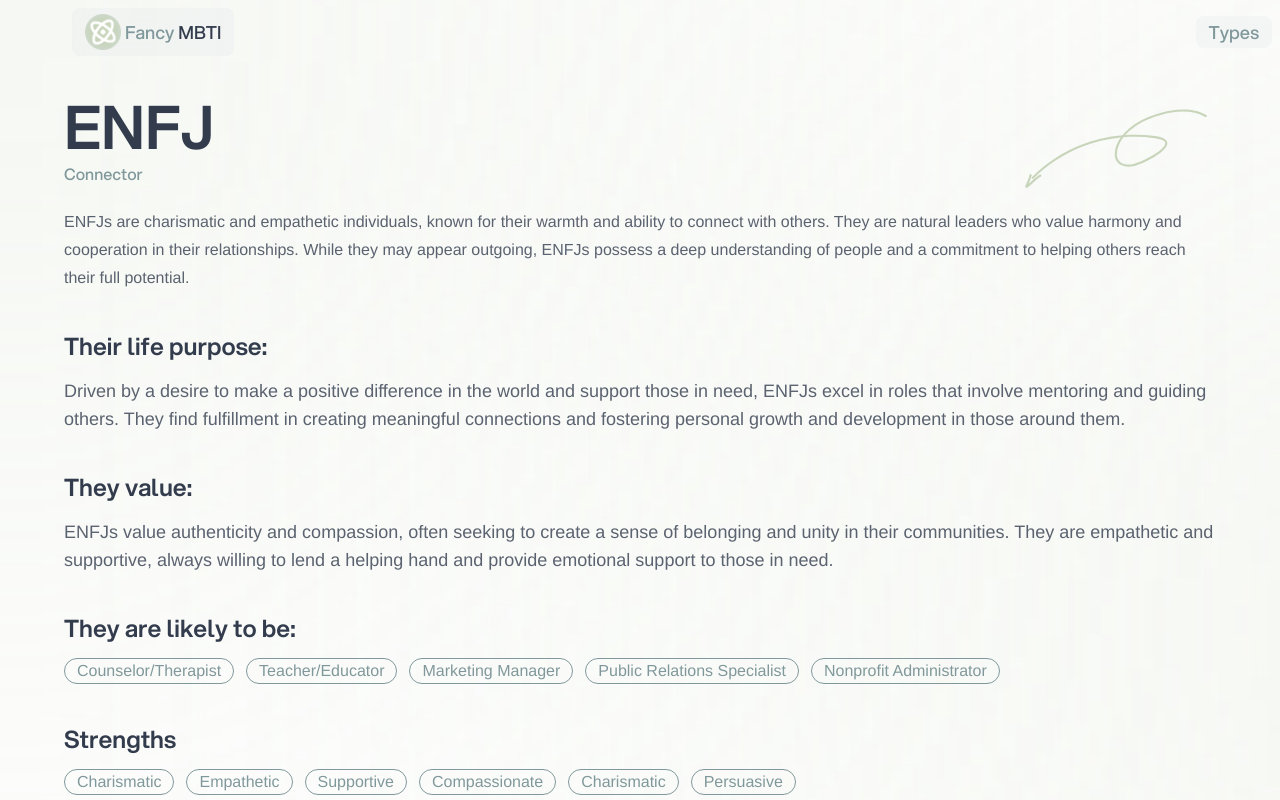
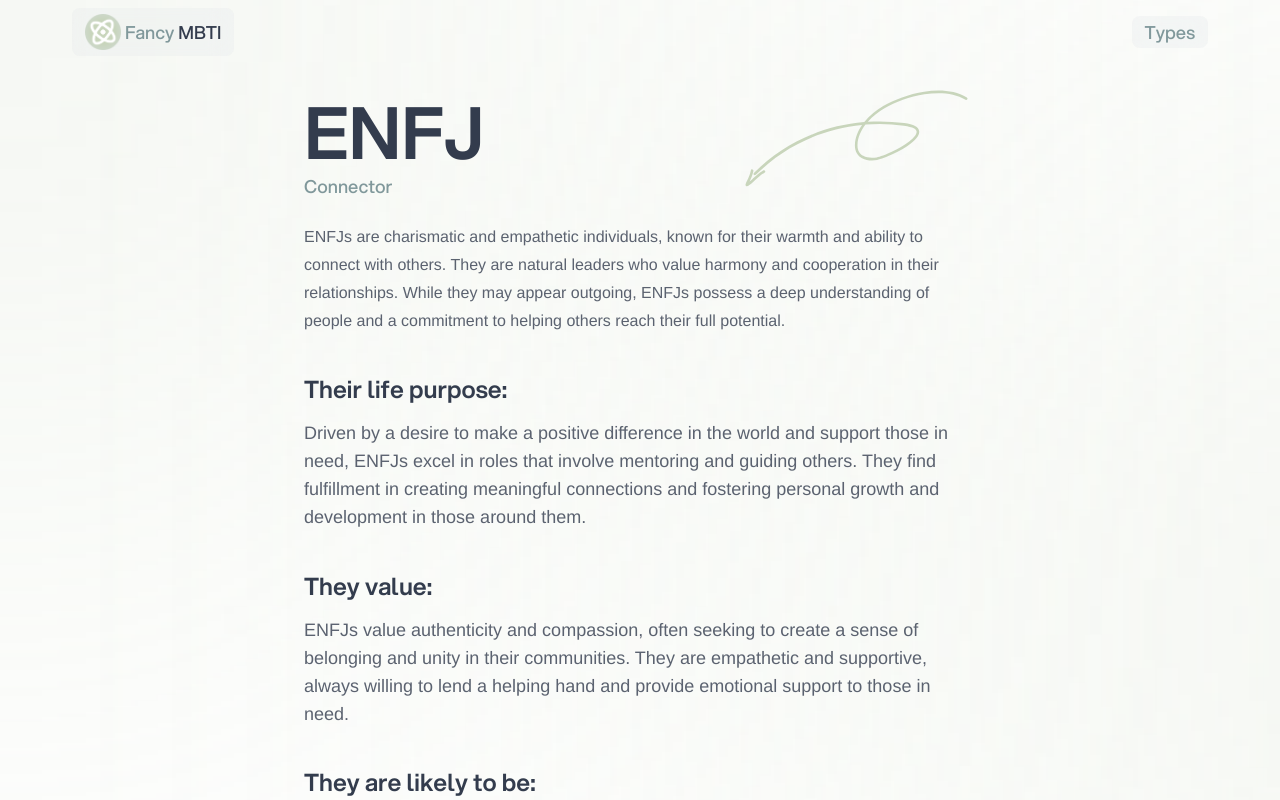
Before and after one commit to NightWanderer2004/fancy-mbti, a Next.js app: page /types/ENFJ in a window 1280 px wide. Shown: the top 800 px of the page. Built offline with nearby package versions, Linux system fonts and the light colour scheme; a web font is replaced by a local one.

Commit message:
Improve design on desktop

```diff
--- a/src/app/types/[type]/page.js
+++ b/src/app/types/[type]/page.js
@@ -7,9 +7,9 @@ export default function Page({ params }) {
    if (!info) return <div>404</div>
 
    return (
-      <div className='pt-24 relative z-40 animate-fadeUp'>
+      <div className='pt-24 relative z-40 animate-fadeUp max-w-2xl mx-auto'>
          <svg
-            className='absolute top-[90px] right-3 w-[180px] rotate-[-45deg] scale-x-[-1]'
+            className='absolute top-[90px] md:top-[80px] right-3 w-[180px] md:w-[220px] rotate-[-45deg] scale-x-[-1]'
             width='253'
             height='119'
             viewBox='0 0 253 119'
@@ -31,10 +31,9 @@ export default function Page({ params }) {
                fill='black'
             />
          </svg>
-
-         <div className=' font-aspekta'>
-            <h1 className='text-6xl font-semibold mb-0'>{info.type}</h1>
-            <p className='mt-1 font-medium text-accent'>{info.name}</p>
+         <div className='font-aspekta'>
+            <h1 className='text-6xl md:text-7xl font-semibold mb-0'>{info.type}</h1>
+            <p className='mt-1 md:text-lg font-medium text-accent'>{info.name}</p>
          </div>
          <p>{info.about}</p>
          {Object.keys(info)
--- a/src/app/types/page.js
+++ b/src/app/types/page.js
@@ -12,7 +12,7 @@ export default function Types() {
                </span>
             </p>
             <svg
-               className='pointer-events-none absolute -bottom-[115px] left-0 w-[290px]'
+               className='pointer-events-none absolute -bottom-[115px] md:top-8 left-0 md:left-[50%] w-[290px] md:w-[660px] md:rotate-12'
                width='1340'
                height='176'
                viewBox='0 0 1340 176'
--- a/src/components/MBTI.js
+++ b/src/components/MBTI.js
@@ -12,7 +12,7 @@ export default function MBTI() {
 
 function Type({ type }) {
    return (
-      <a href={`/types/${type.type}`} className='btn justify-start text-start no-underline bg-base-100/80 rounded-lg h-[130px] text-lg'>
+      <a href={`/types/${type.type}`} className='btn justify-start text-start no-underline bg-base-100/50 rounded-lg h-[130px] text-lg'>
          <div>
             <div className='w-16 h-16 bg-accent rounded-md mb-2'></div>
             {type.type}
--- a/src/components/Navbar.js
+++ b/src/components/Navbar.js
@@ -4,18 +4,18 @@ import React from 'react'
 export default function Navbar() {
    return (
       <nav className='navbar fixed top-0 left-0 z-50 py-0'>
-         <div className='flex-1 container mx-auto md:px-12 lg:px-16'>
+         <div className='justify-between container mx-auto md:px-12 lg:px-16'>
             <a href='/' className='btn btn-ghost font-aspekta font-medium text-lg flex items-center gap-1 bg-gray-200/30 backdrop-blur-md px-3'>
                <Image src='/logo.png' width={36} height={36} />
                <span className='text-accent'>Fancy</span> MBTI
             </a>
+            <a
+               href='/types'
+               className='btn btn-sm btn-ghost font-aspekta font-medium text-accent text-lg flex items-center gap-1 bg-gray-200/30 backdrop-blur-md px-3'
+            >
+               Types
+            </a>
          </div>
-         <a
-            href='/types'
-            className='btn btn-sm btn-ghost font-aspekta font-medium text-accent text-lg flex items-center gap-1 bg-gray-200/30 backdrop-blur-md px-3'
-         >
-            Types
-         </a>
       </nav>
    )
 }
--- a/src/components/Response.js
+++ b/src/components/Response.js
@@ -3,7 +3,6 @@ export default function Response({ response }) {
       <>
          {response && (
             <div className='font-aspekta'>
-               <div className='fixed bottom-0 left-0 w-full h-[70px] bg-gradient-to-b from-transparent to-base-100 blur-lg z-40'></div>
                <p dangerouslySetInnerHTML={{ __html: response }} className='mt-10 mx-auto max-w-2xl relative z-30 md:bottom-[135px]'></p>
             </div>
          )}
```
